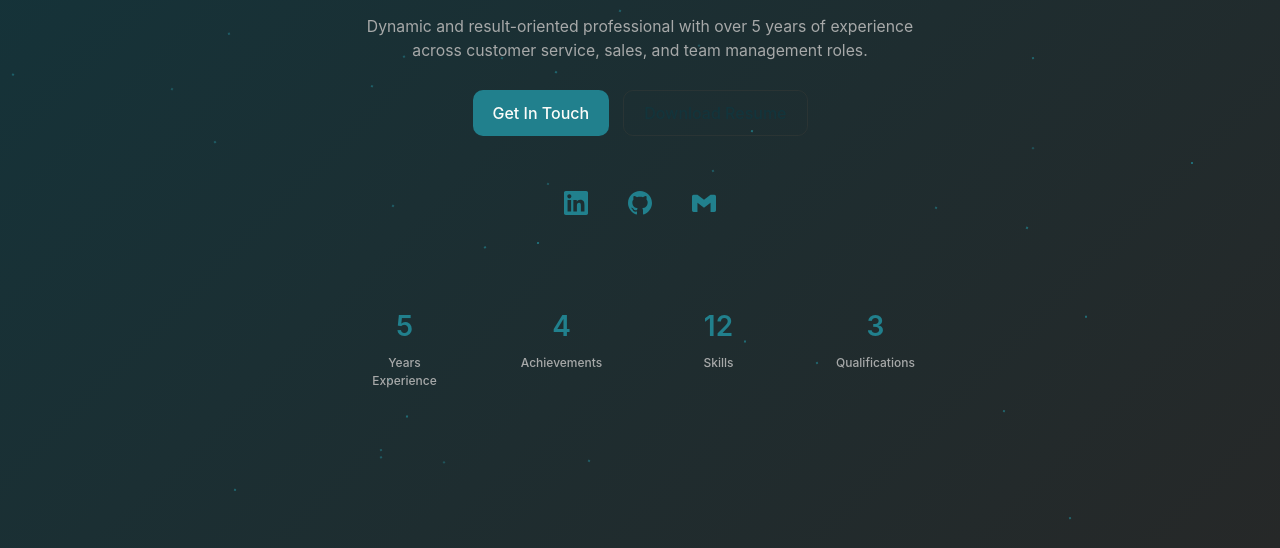
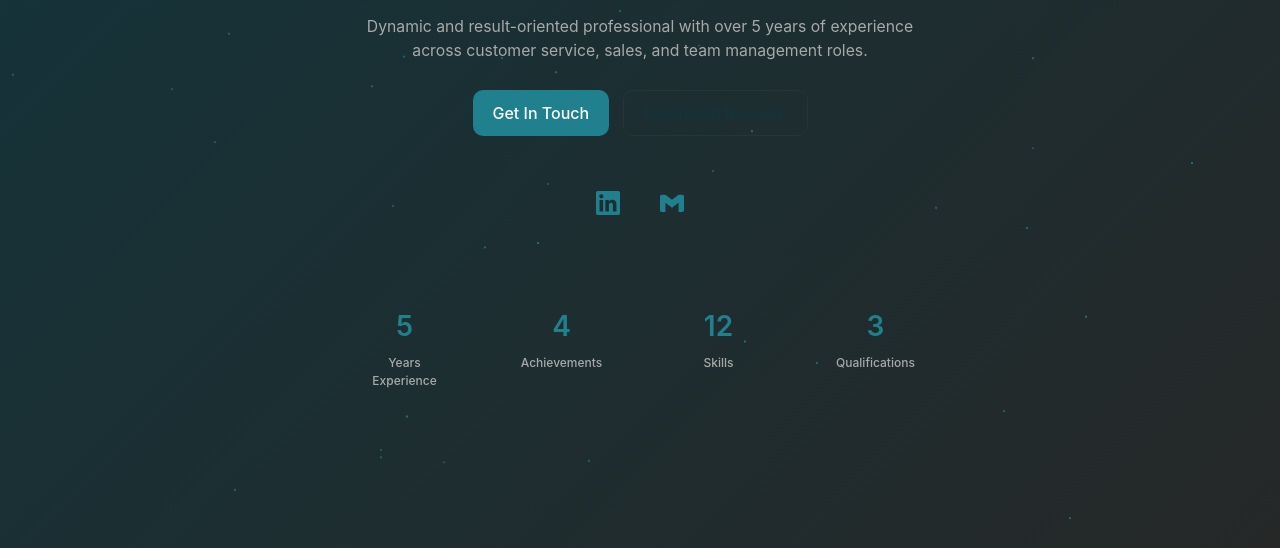
Before and after one commit to Parthi1107/Portfolio-, a plain HTML site: page index.html in a window 1280 px wide. Shown: the part 252-800 px from the top of the page. Drawn offline with Linux system fonts and the light colour scheme; a web font is replaced by a local one.

Commit message:
index.html

```diff
--- a/index.html
+++ b/index.html
@@ -62,12 +62,7 @@
                         <svg width="24" height="24" viewBox="0 0 24 24" fill="currentColor">
                             <path d="M20.447 20.452h-3.554v-5.569c0-1.328-.027-3.037-1.852-3.037-1.853 0-2.136 1.445-2.136 2.939v5.667H9.351V9h3.414v1.561h.046c.477-.9 1.637-1.85 3.37-1.85 3.601 0 4.267 2.37 4.267 5.455v6.286zM5.337 7.433c-1.144 0-2.063-.926-2.063-2.065 0-1.138.92-2.063 2.063-2.063 1.14 0 2.064.925 2.064 2.063 0 1.139-.925 2.065-2.064 2.065zm1.782 13.019H3.555V9h3.564v11.452zM22.225 0H1.771C.792 0 0 .774 0 1.729v20.542C0 23.227.792 24 1.771 24h20.451C23.2 24 24 23.227 24 22.271V1.729C24 .774 23.2 0 22.222 0h.003z"/>
                         </svg>
-                    </a>
-                    <a href="#" class="social-link" target="_blank" aria-label="GitHub">
-                        <svg width="24" height="24" viewBox="0 0 24 24" fill="currentColor">
-                            <path d="M12 0c-6.626 0-12 5.373-12 12 0 5.302 3.438 9.8 8.207 11.387.599.111.793-.261.793-.577v-2.234c-3.338.726-4.033-1.416-4.033-1.416-.546-1.387-1.333-1.756-1.333-1.756-1.089-.745.083-.729.083-.729 1.205.084 1.839 1.237 1.839 1.237 1.07 1.834 2.807 1.304 3.492.997.107-.775.418-1.305.762-1.604-2.665-.305-5.467-1.334-5.467-5.931 0-1.311.469-2.381 1.236-3.221-.124-.303-.535-1.524.117-3.176 0 0 1.008-.322 3.301 1.23.957-.266 1.983-.399 3.003-.404 1.02.005 2.047.138 3.006.404 2.291-1.552 3.297-1.23 3.297-1.23.653 1.653.242 2.874.118 3.176.77.84 1.235 1.911 1.235 3.221 0 4.609-2.807 5.624-5.479 5.921.43.372.823 1.102.823 2.222v3.293c0 .319.192.694.801.576 4.765-1.589 8.199-6.086 8.199-11.386 0-6.627-5.373-12-12-12z"/>
-                        </svg>
-                    </a>
+
                     <a href="mailto:emimal1716@gmail.com" class="social-link" aria-label="Email">
                         <svg width="24" height="24" viewBox="0 0 24 24" fill="currentColor">
                             <path d="M24 5.457v13.909c0 .904-.732 1.636-1.636 1.636h-3.819V11.73L12 16.64l-6.545-4.91v9.273H1.636C.732 21.002 0 20.27 0 19.366V5.457c0-.904.732-1.636 1.636-1.636h3.819l6.545 4.91 6.545-4.91h3.819c.904 0 1.636.732 1.636 1.636z"/>
```
